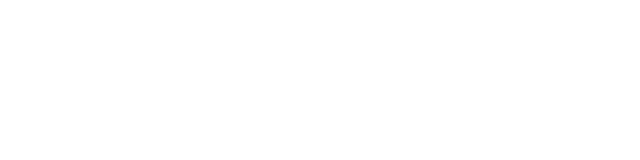
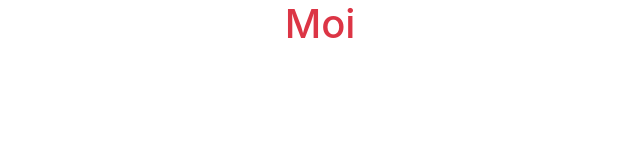
Before and after one commit to Ibrahimch223/ReactE, a React (Create React App) app: page / in a window 1280 px wide. Shown: the top 160 px of the page, without its empty margins (320-960 px from the left). Built offline with nearby package versions, Linux system fonts and the light colour scheme.

Commit message:
tre push

```diff
--- a/package.json
+++ b/package.json
@@ -3,6 +3,11 @@
   "version": "0.1.0",
   "private": true,
   "dependencies": {
+    "@emotion/react": "^11.13.3",
+    "@emotion/styled": "^11.13.0",
+    "@mui/icons-material": "^6.0.0",
+    "@mui/material": "^6.0.0",
+    "@mui/styled-engine-sc": "^6.0.0",
     "@testing-library/jest-dom": "^5.17.0",
     "@testing-library/react": "^13.4.0",
     "@testing-library/user-event": "^13.5.0",
@@ -13,6 +18,7 @@
     "react-icons": "^5.3.0",
     "react-router-dom": "^6.26.1",
     "react-scripts": "5.0.1",
+    "styled-components": "^6.1.12",
     "web-vitals": "^2.1.4"
   },
   "scripts": {
--- a/src/App.js
+++ b/src/App.js
@@ -1,7 +1,12 @@
+import "bootstrap/dist/css/bootstrap.min.css";
 import "./App.css";
 
 function App() {
-  return <div className="App"></div>;
+  return (
+    <div className="App">
+      <h1 className="text-danger">Moi</h1>
+    </div>
+  );
 }
 
 export default App;
```
Also changed, not shown: 1 other file (tests, documents, lock files or other folders).
